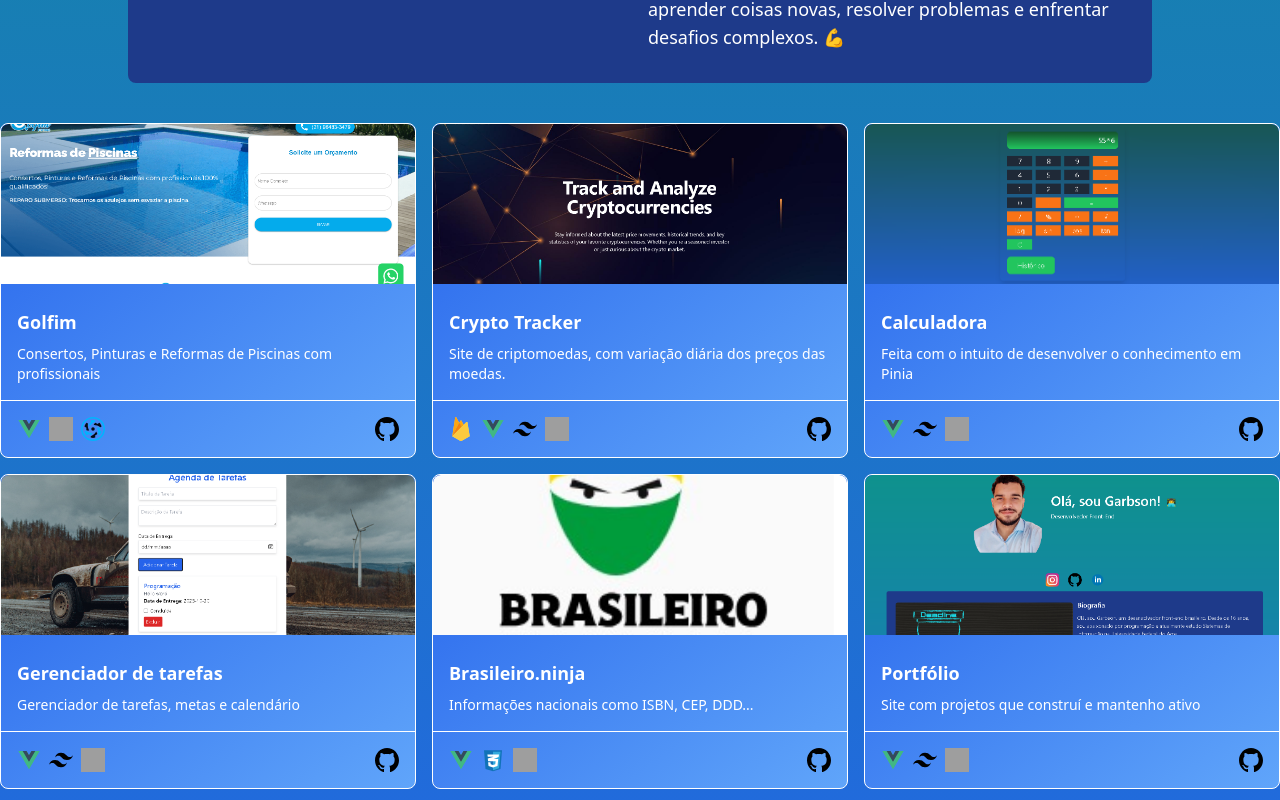
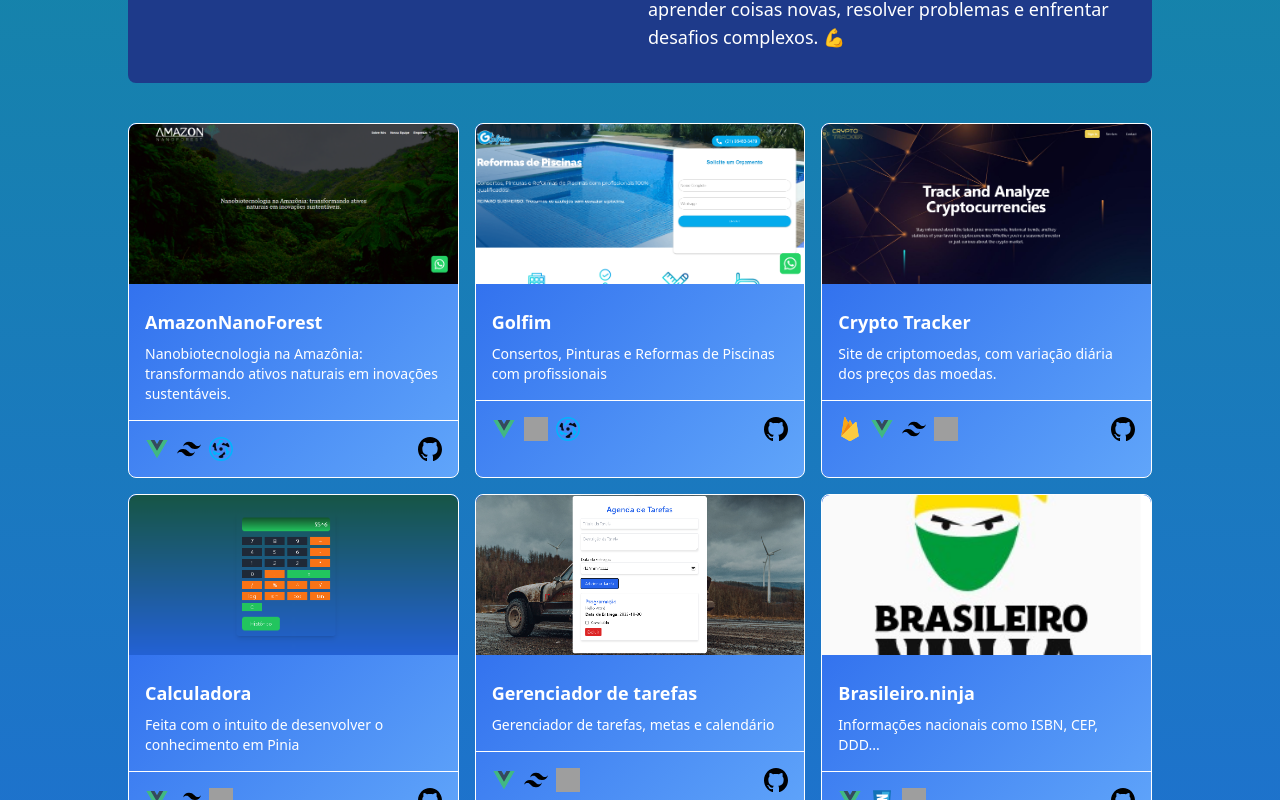
Before and after one commit to Garbson/portifolio, a Vue app: page / in a window 1280 px wide. Shown: the part 880-1680 px from the top of the page. Built offline with nearby package versions, Linux system fonts and the light colour scheme; grey boxes are pictures that could not be loaded.

Commit message:
adcionando amazon NanoForest

```diff
--- a/src/App.vue
+++ b/src/App.vue
@@ -27,7 +27,7 @@
       <div class="w-full md:w-1/2">
         <img src="../public/biografia.jpg" alt="" class="w-full rounded-lg mt-2" />
       </div>
-      <div class="w-full md:w-1/2 mt-4 md:mt-0 ml-0 md:ml-4">
+      <div class="md:w-1/2 mt-4 md:mt-0 ml-0 md:ml-4">
         <p class="text-xl md:text-2xl font-semibold mb-4">Biografia</p>
         <p class="text-base md:text-lg">
           Olá, sou Garbson, um desenvolvedor front-end brasileiro. Desde os 16 anos, sou apaixonado por programação e atualmente estudo
@@ -53,5 +53,4 @@
 
 <script setup>
 import BaseCard from './components/BaseCard.vue'
-
 </script>
--- a/src/components/BaseCard.vue
+++ b/src/components/BaseCard.vue
@@ -1,5 +1,5 @@
 <template>
-  <div class="grid grid-cols-1 sm:grid-cols-2 md:grid-cols-2 lg:grid-cols-3 gap-4">
+  <div class="content grid grid-cols-1 sm:grid-cols-2 md:grid-cols-2 lg:grid-cols-3 gap-4">
     <div
       v-for="project in projects"
       :key="project.title"
@@ -33,6 +33,16 @@
 <script setup>
 // const onde é adcionado sempre cada pojeto novo, lembre de olhar as props
 const projects = [
+  {
+    title: 'AmazonNanoForest',
+    description: 'Nanobiotecnologia na Amazônia: transformando ativos naturais em inovações sustentáveis.',
+    img: 'NanoForest.png',
+    vue: true,
+    tailwind: true,
+    Quasar: true,
+    github: 'https://github.com/Garbson/AMAZON-NANO-FOREST',
+    link: 'https://amazon-nano-forest.pages.dev/'
+  },
   {
     title: 'Golfim',
     description: 'Consertos, Pinturas e Reformas de Piscinas com profissionais',
@@ -126,3 +136,9 @@ const projects = [
   }
 ]
 </script>
+<style scoped>
+.content {
+  width: 80%;
+  margin-bottom: 50px;
+}
+</style>
```
Also changed, not shown: public/NanoForest.png (added).
